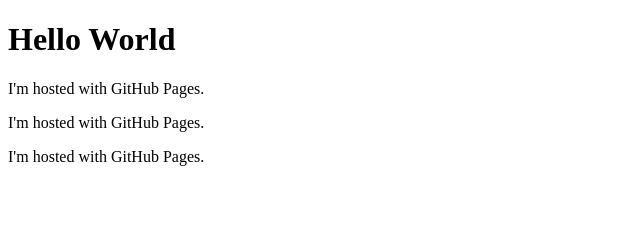
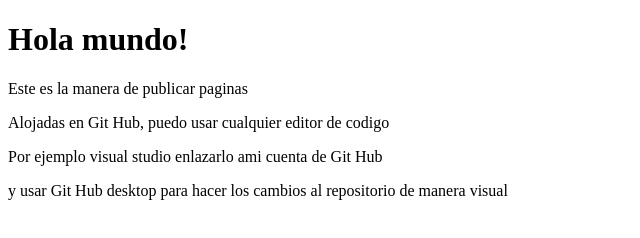
Before and after one commit to cesarausan/cesarausan.github.io, a plain HTML site: page index.html in a window 1280 px wide. Shown: the whole page, without its empty margins (0-640 px from the left). Drawn offline with Linux system fonts and the light colour scheme.

Commit message:
Update index.html

```diff
--- a/index.html
+++ b/index.html
@@ -7,9 +7,10 @@
     <title>Git Hub Pages</title>
 </head>
 <body>
-    <h1>Hello World</h1>
-    <p>I'm hosted with GitHub Pages.</p>
-    <p>I'm hosted with GitHub Pages.</p>
-    <p>I'm hosted with GitHub Pages.</p>
+    <h1>Hola mundo!</h1>
+    <p>Este es la manera de publicar paginas</p>
+    <p>Alojadas en Git Hub, puedo usar cualquier editor de codigo</p>
+    <p>Por ejemplo visual studio enlazarlo ami cuenta de Git Hub</p>
+    <p>y usar Git Hub desktop para hacer los cambios al repositorio de manera visual</p>
 </body>
 </html>
```
